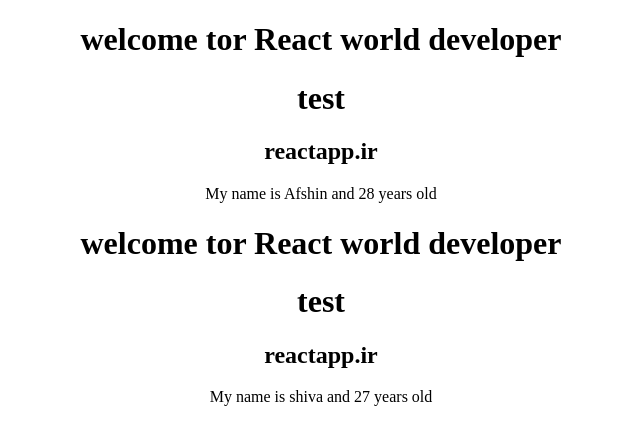
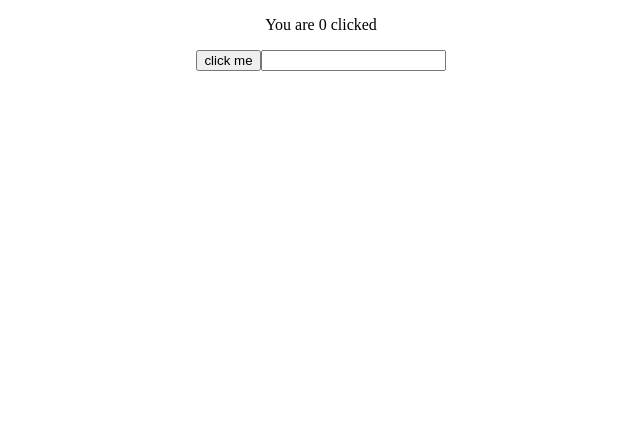
Before and after one commit to afshin4460/React-Js-with-reactapp.ir, a React (Create React App) app: page / in a window 1280 px wide. Shown: the top 444 px of the page, without its empty margins (319-959 px from the left). Built offline with nearby package versions, Linux system fonts and the light colour scheme.

Commit message:
use state in functional and class components

```diff
--- a/src/App.jsx
+++ b/src/App.jsx
@@ -1,17 +1,19 @@
 import React from 'react';
 import './App.css';
-import Website from './components/webstie';
+//import Website from './components/webstie';
+import Counter from './components/counter';
 
 function App() {
 
-  const handleClick = (name) => {
+  /* const handleClick = (name) => {
     alert('Hi ' + name)
-  };
+  }; */
 
   return (
     <div className='App'>
-      <Website name='Afshin' age={28} click={() => handleClick('Afshin')} />
-      <Website name='shiva' age={27} click={() => handleClick('Shiva')} />
+      {/* <Website name='Afshin' age={28} click={() => handleClick('Afshin')} />
+      <Website name='shiva' age={27} click={() => handleClick('Shiva')} /> */}
+      <Counter />
     </div>
   );
 }
--- /dev/null
+++ b/src/components/counter.jsx
@@ -0,0 +1,51 @@
+import React, {useState} from 'react';
+
+function Counter() {
+
+    const [count, setCount] = useState(0);
+    const handleClick = () => {
+        setCount(count + 1);
+    };
+    const [name, setName] = useState('');
+    const handleChange = (e) => {
+        const v = e.target.value;
+        setName(v);
+        console.log(name);
+    };
+
+    return (
+        <div>
+            <p>You are {count} clicked</p>
+            <button onClick={handleClick}>click me</button>
+            <input type="text" name='name' value={name} onChange={handleChange} />
+        </div>
+    );
+}
+
+/* class Counter extends React.Component {
+    constructor(props) {
+        super(props);
+        this.state = {
+            count: 0,
+            name: ''
+        };
+    }
+    handleClick = () => {
+        this.setState({count: this.state.count + 1});
+    }
+    handleChange = (e) => {
+        this.setState({name: e.target.value})
+        console.log(this.state.name);
+    }
+    render() {
+        return (
+            <div>
+                <p>You are {this.state.count} times clicked</p>
+                <button onClick={this.handleClick}>click me</button>
+                <input type="text" name='name' value={this.state.name} onChange={this.handleChange} />
+            </div>
+        );
+    }
+} */
+
+export default Counter;
```
